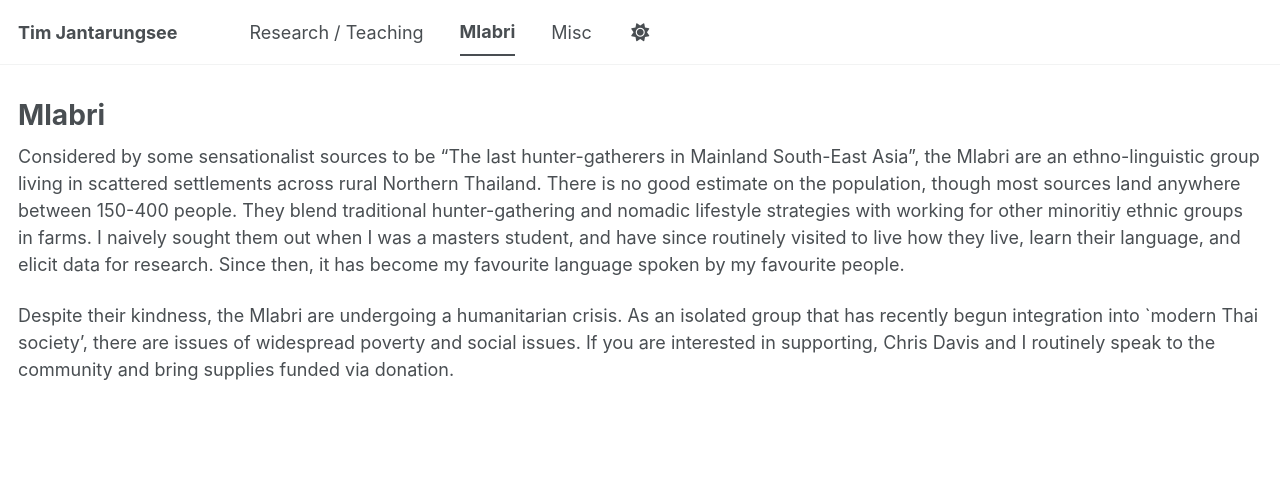
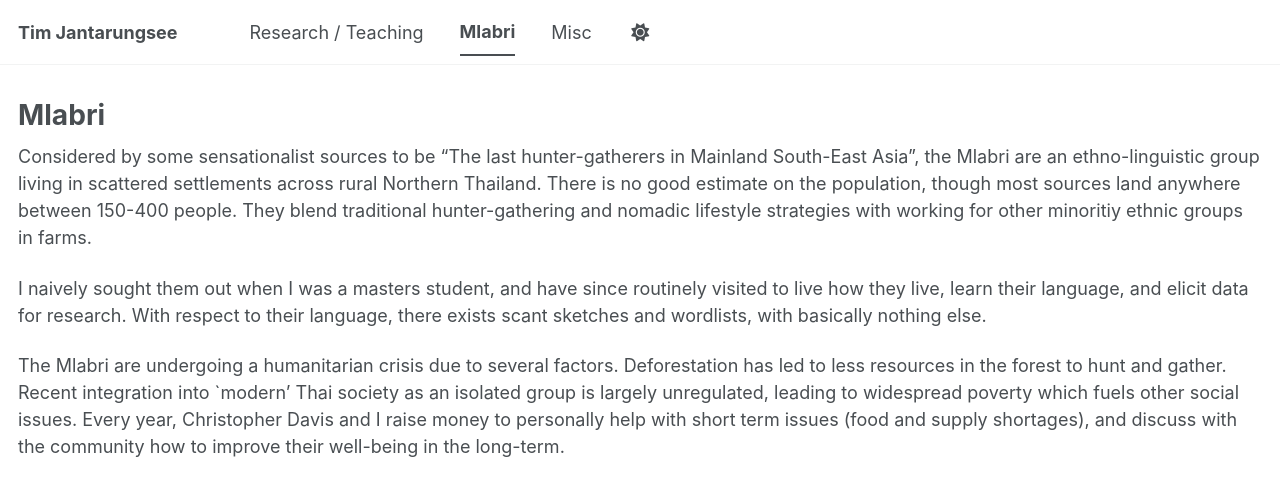
Before and after one commit to timjantarungsee/timjantarungsee.github.io, a Jekyll site: the page built from _pages/mlabri.md, in a window 1280 px wide. Shown: the top 496 px of the page. Built offline with Jekyll 4.4.1, drawn with Linux system fonts in a browser that asks for light colours; a script bundle is joined from its source files by our own code; library files that are not in the unit come from our copies.

Commit message:
Update mlabri.md

```diff
--- a/_pages/mlabri.md
+++ b/_pages/mlabri.md
@@ -4,6 +4,8 @@ title: "Mlabri"
 author_profile: false
 ---
 
-Considered by some sensationalist sources to be "The last hunter-gatherers in Mainland South-East Asia", the Mlabri are an ethno-linguistic group living in scattered settlements across rural Northern Thailand. There is no good estimate on the population, though most sources land anywhere between 150-400 people. They blend traditional hunter-gathering and nomadic lifestyle strategies with working for other minoritiy ethnic groups in farms. I naively sought them out when I was a masters student, and have since routinely visited to live how they live, learn their language, and elicit data for research. Since then, it has become my favourite language spoken by my favourite people.
+Considered by some sensationalist sources to be "The last hunter-gatherers in Mainland South-East Asia", the Mlabri are an ethno-linguistic group living in scattered settlements across rural Northern Thailand. There is no good estimate on the population, though most sources land anywhere between 150-400 people. They blend traditional hunter-gathering and nomadic lifestyle strategies with working for other minoritiy ethnic groups in farms.
 
-Despite their kindness, the Mlabri are undergoing a humanitarian crisis. As an isolated group that has recently begun integration into `modern Thai society', there are issues of widespread poverty and social issues. If you are interested in supporting, Chris Davis and I routinely speak to the community and bring supplies funded via donation.
+I naively sought them out when I was a masters student, and have since routinely visited to live how they live, learn their language, and elicit data for research. With respect to their language, there exists scant sketches and wordlists, with basically nothing else.
+
+The Mlabri are undergoing a humanitarian crisis due to several factors. Deforestation has led to less resources in the forest to hunt and gather. Recent integration into `modern' Thai society as an isolated group is largely unregulated, leading to widespread poverty which fuels other social issues. Every year, Christopher Davis and I raise money to personally help with short term issues (food and supply shortages), and discuss with the community how to improve their well-being in the long-term.
```
